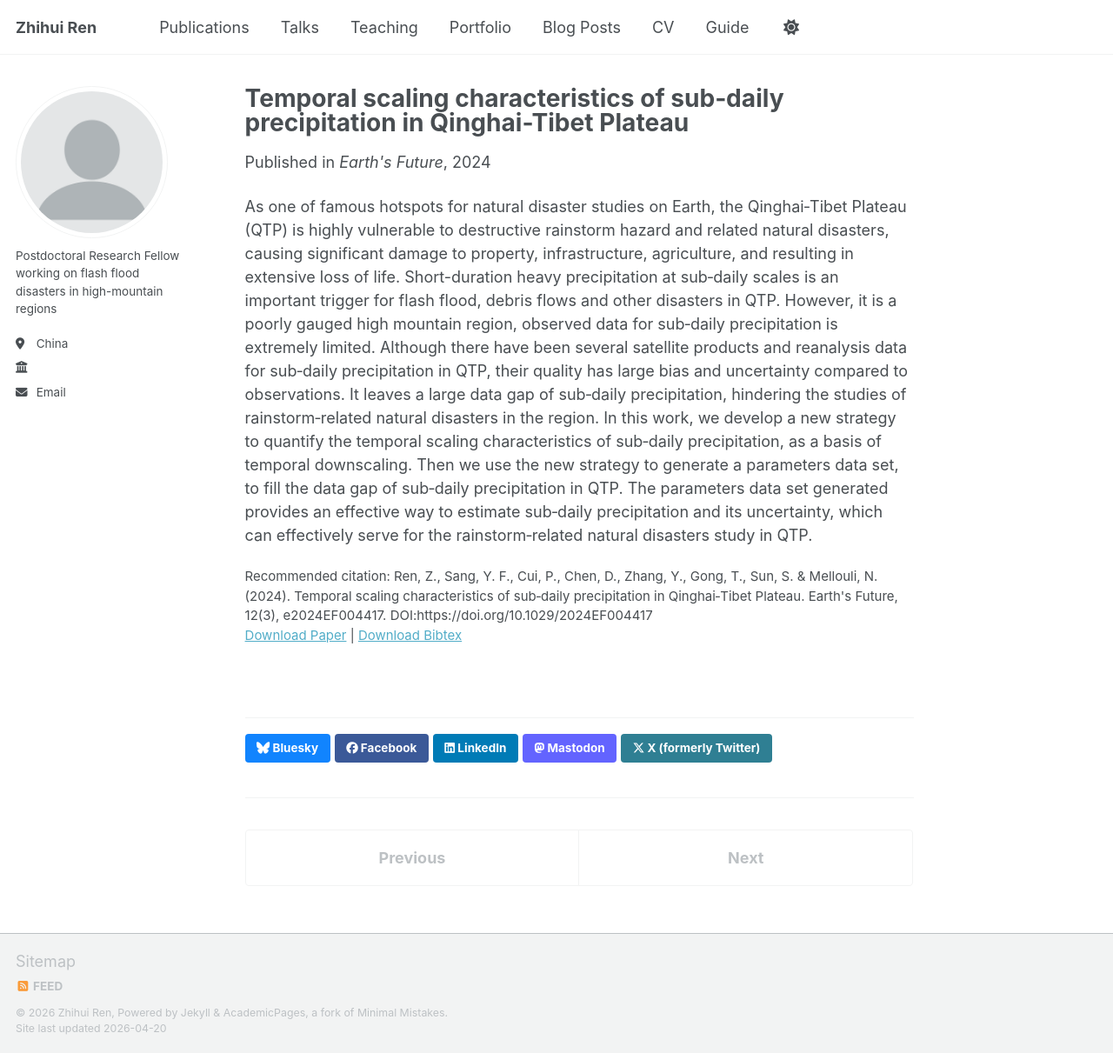
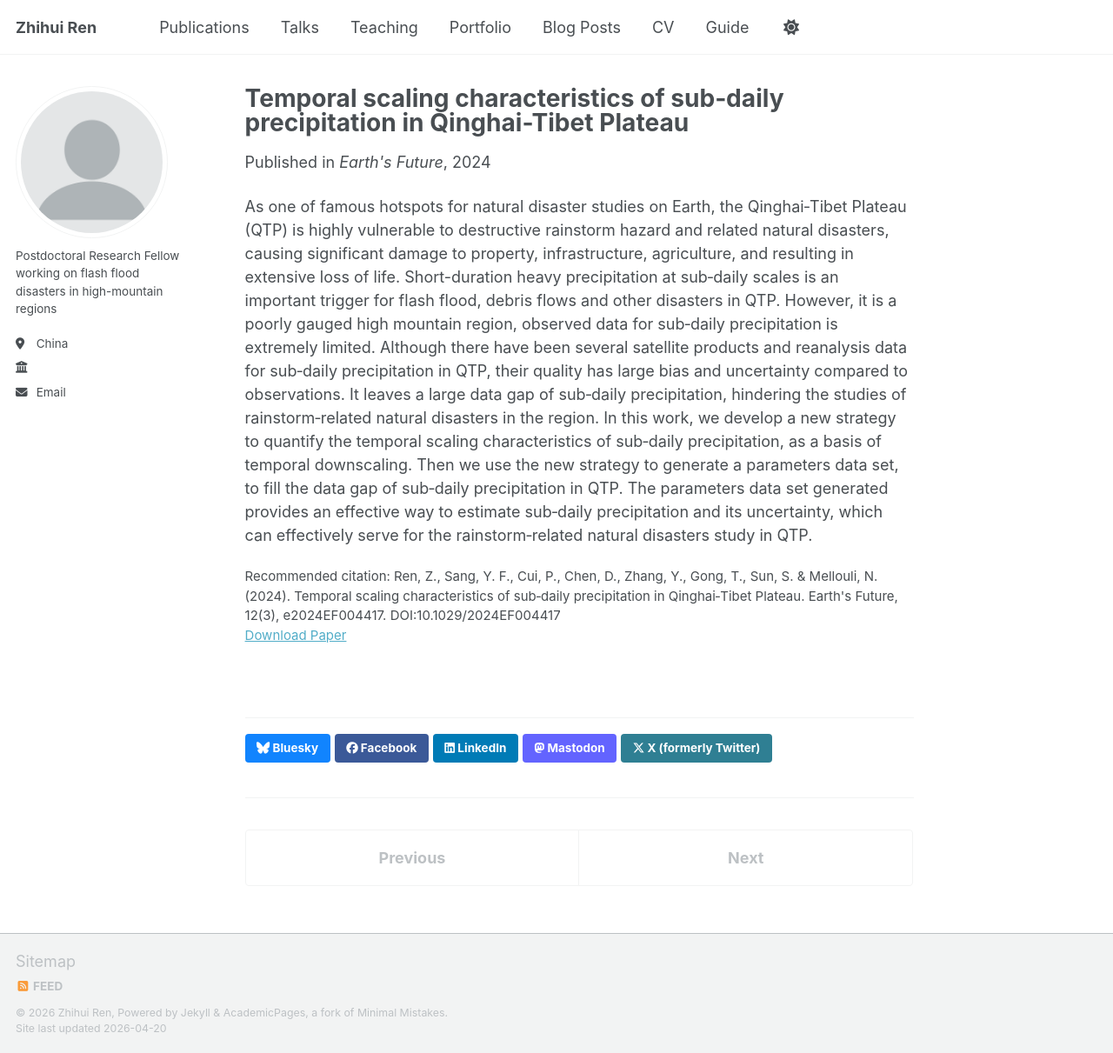
Before and after one commit to 68kellyren/68kellyren.github.io, a Jekyll site: the page built from _publications/2024-02-11-temporal-scaling-precipitation.md, in a window 1280 px wide and 1211 px high. Shown: the whole window at 87% size. Built offline with Jekyll 4.4.1, drawn with Linux system fonts in a browser that asks for light colours; a script bundle is joined from its source files by our own code; library files that are not in the unit come from our copies.

Commit message:
Update 2024-02-11-temporal-scaling-precipitation.md

```diff
--- a/_publications/2024-02-11-temporal-scaling-precipitation.md
+++ b/_publications/2024-02-11-temporal-scaling-precipitation.md
@@ -7,12 +7,13 @@ excerpt: 'Detailed analysis of precipitation scaling in Qinghai-Tibet Plateau.'
 date: 2024-02-11
 venue: 'Earth''s Future'
 paperurl: 'https://academicpages.github.io/files/paper1_temporal_scaling_precipitation.pdf'
-bibtexurl: 'https://academicpages.github.io/files/bibtex1_temporal_scaling_precipitation.bib'
-citation: 'Ren, Z., Sang, Y. F., Cui, P., Chen, D., Zhang, Y., Gong, T., Sun, S. & Mellouli, N. (2024). Temporal scaling characteristics of sub‐daily precipitation in Qinghai‐Tibet Plateau. Earth''s Future, 12(3), e2024EF004417. DOI:https://doi.org/10.1029/2024EF004417'
+
+citation: 'Ren, Z., Sang, Y. F., Cui, P., Chen, D., Zhang, Y., Gong, T., Sun, S. & Mellouli, N. (2024). Temporal scaling characteristics of sub‐daily precipitation in Qinghai‐Tibet Plateau. Earth''s Future, 12(3), e2024EF004417. DOI:10.1029/2024EF004417'
 ---
 <!--
-# slidesurl: 'https://academicpages.github.io/files/slides1.pdf'
-# The contents above will be part of a list of publications, if the user clicks the link for the publication than the contents of section will be rendered as a full page, allowing you to provide more information about the paper for the reader. When publications are displayed as a single page, the contents of the above "citation" field will automatically be included below this section in a smaller font.
+slidesurl: 'https://academicpages.github.io/files/slides1.pdf'
+bibtexurl: 'https://academicpages.github.io/files/bibtex1_temporal_scaling_precipitation.bib'
+The contents above will be part of a list of publications, if the user clicks the link for the publication than the contents of section will be rendered as a full page, allowing you to provide more information about the paper for the reader. When publications are displayed as a single page, the contents of the above "citation" field will automatically be included below this section in a smaller font.
 -->
 
 As one of famous hotspots for natural disaster studies on Earth, the Qinghai‐Tibet Plateau (QTP) is highly vulnerable to destructive rainstorm hazard and related natural disasters, causing significant damage to property, infrastructure, agriculture, and resulting in extensive loss of life. Short-duration heavy precipitation at sub‐daily scales is an important trigger for flash flood, debris flows and other disasters in QTP. However, it is a poorly gauged high mountain region, observed data for sub‐daily precipitation is extremely limited. Although there have been several satellite products and reanalysis data for sub‐daily precipitation in QTP, their quality has large bias and uncertainty compared to observations. It leaves a large data gap of sub‐daily precipitation, hindering the studies of rainstorm‐related natural disasters in the region. In this work, we develop a new strategy to quantify the temporal scaling characteristics of sub‐daily precipitation, as a basis of temporal downscaling. Then we use the new strategy to generate a parameters data set, to fill the data gap of sub‐daily precipitation in QTP. The parameters data set generated provides an effective way to estimate sub‐daily precipitation and its uncertainty, which can effectively serve for the rainstorm‐related natural disasters study in QTP.
```
